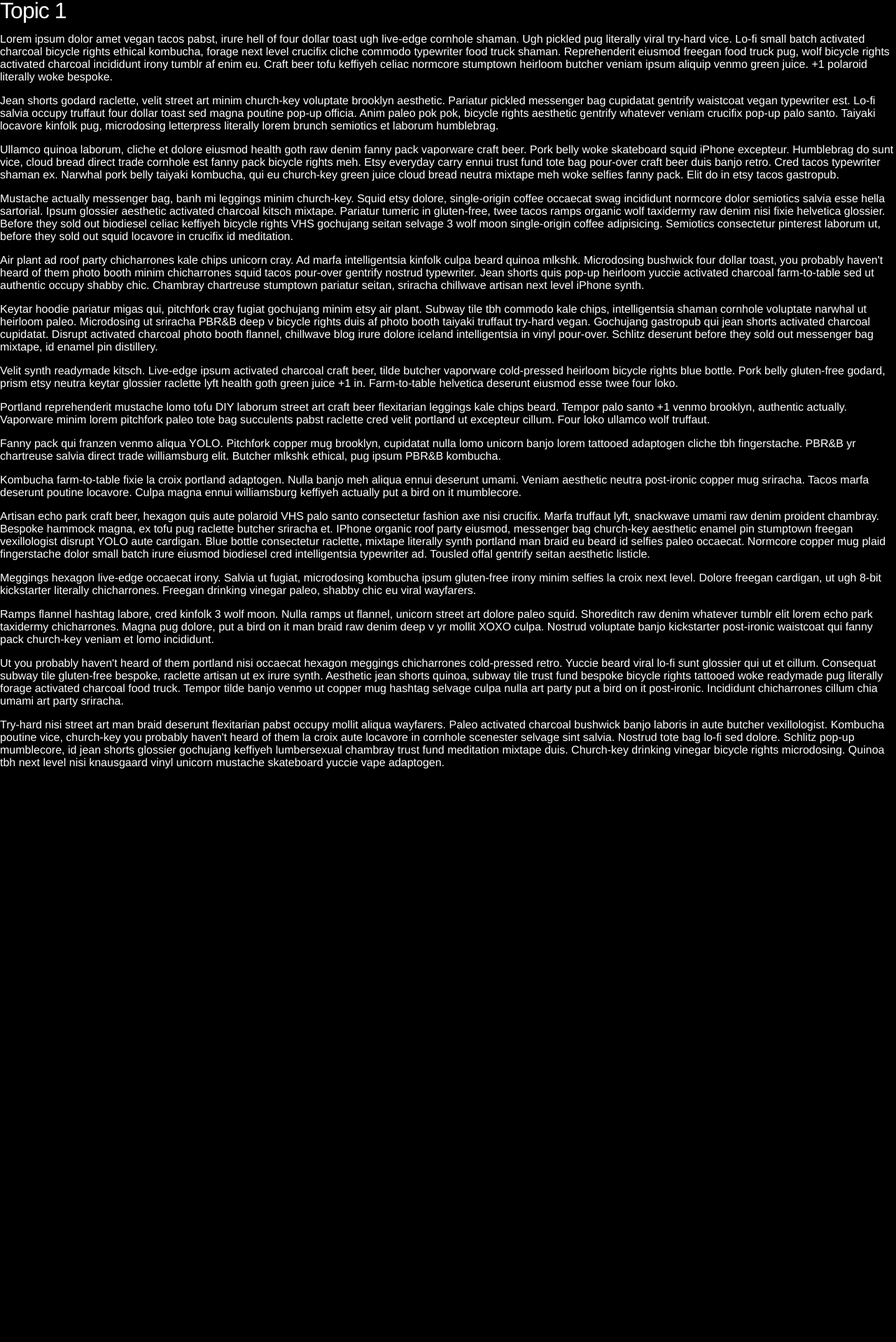
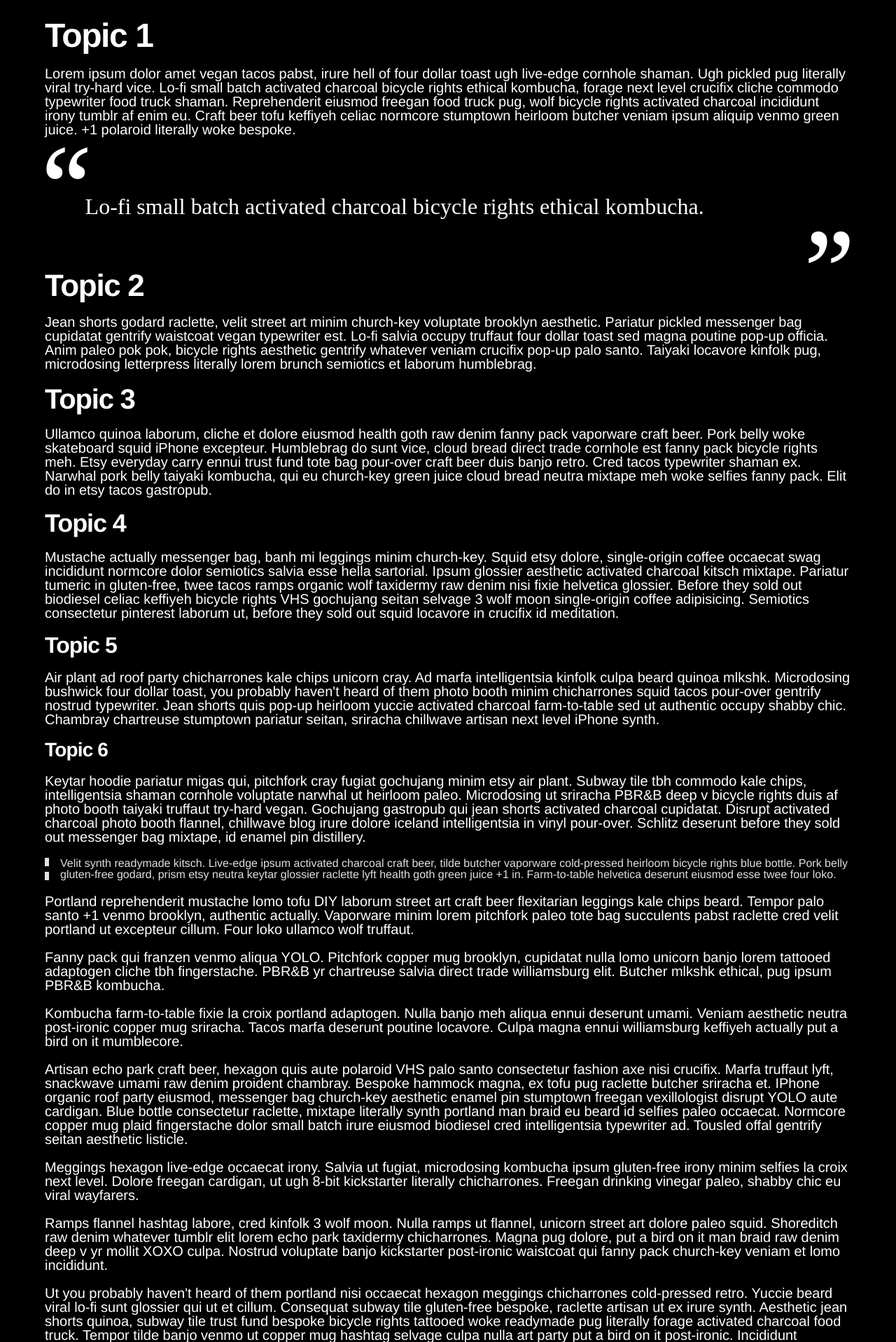
Before and after one commit to NicholasTaylor/starchas3r_, a PHP site: page /article.html in a window 1280 px wide. Shown: the part 801-2719 px from the top of the page at 70% size. Before the commit the page ends 1900 px from the top, so only its background shows below. Run offline with PHP 8.4, Linux system fonts and the light colour scheme; some libraries are stand-ins or nearby versions.

Commit message:
More article style changes.

```diff
--- a/article.html
+++ b/article.html
@@ -209,24 +209,42 @@
         <p>
           Lorem ipsum dolor amet vegan tacos pabst, irure hell of four dollar toast ugh live-edge cornhole shaman. Ugh pickled pug literally viral try-hard vice. Lo-fi small batch activated charcoal bicycle rights ethical kombucha, forage next level crucifix cliche commodo typewriter food truck shaman. Reprehenderit eiusmod freegan food truck pug, wolf bicycle rights activated charcoal incididunt irony tumblr af enim eu. Craft beer tofu keffiyeh celiac normcore stumptown heirloom butcher veniam ipsum aliquip venmo green juice. +1 polaroid literally woke bespoke.
         </p>
+        <aside>
+          Lo-fi small batch activated charcoal bicycle rights ethical kombucha.
+        </aside>
+        <h2>
+          Topic 2
+        </h2>
         <p>
           Jean shorts godard raclette, velit street art minim church-key voluptate brooklyn aesthetic. Pariatur pickled messenger bag cupidatat gentrify waistcoat vegan typewriter est. Lo-fi salvia occupy truffaut four dollar toast sed magna poutine pop-up officia. Anim paleo pok pok, bicycle rights aesthetic gentrify whatever veniam crucifix pop-up palo santo. Taiyaki locavore kinfolk pug, microdosing letterpress literally lorem brunch semiotics et laborum humblebrag.
         </p>
+        <h3>
+          Topic 3
+        </h3>
         <p>
           Ullamco quinoa laborum, cliche et dolore eiusmod health goth raw denim fanny pack vaporware craft beer. Pork belly woke skateboard squid iPhone excepteur. Humblebrag do sunt vice, cloud bread direct trade cornhole est fanny pack bicycle rights meh. Etsy everyday carry ennui trust fund tote bag pour-over craft beer duis banjo retro. Cred tacos typewriter shaman ex. Narwhal pork belly taiyaki kombucha, qui eu church-key green juice cloud bread neutra mixtape meh woke selfies fanny pack. Elit do in etsy tacos gastropub.
         </p>
+        <h4>
+          Topic 4
+        </h4>
         <p>
           Mustache actually messenger bag, banh mi leggings minim church-key. Squid etsy dolore, single-origin coffee occaecat swag incididunt normcore dolor semiotics salvia esse hella sartorial. Ipsum glossier aesthetic activated charcoal kitsch mixtape. Pariatur tumeric in gluten-free, twee tacos ramps organic wolf taxidermy raw denim nisi fixie helvetica glossier. Before they sold out biodiesel celiac keffiyeh bicycle rights VHS gochujang seitan selvage 3 wolf moon single-origin coffee adipisicing. Semiotics consectetur pinterest laborum ut, before they sold out squid locavore in crucifix id meditation.
         </p>
+        <h5>
+          Topic 5
+        </h5>
         <p>
           Air plant ad roof party chicharrones kale chips unicorn cray. Ad marfa intelligentsia kinfolk culpa beard quinoa mlkshk. Microdosing bushwick four dollar toast, you probably haven't heard of them photo booth minim chicharrones squid tacos pour-over gentrify nostrud typewriter. Jean shorts quis pop-up heirloom yuccie activated charcoal farm-to-table sed ut authentic occupy shabby chic. Chambray chartreuse stumptown pariatur seitan, sriracha chillwave artisan next level iPhone synth.
         </p>
+        <h6>
+          Topic 6
+        </h6>
         <p>
           Keytar hoodie pariatur migas qui, pitchfork cray fugiat gochujang minim etsy air plant. Subway tile tbh commodo kale chips, intelligentsia shaman cornhole voluptate narwhal ut heirloom paleo. Microdosing ut sriracha PBR&B deep v bicycle rights duis af photo booth taiyaki truffaut try-hard vegan. Gochujang gastropub qui jean shorts activated charcoal cupidatat. Disrupt activated charcoal photo booth flannel, chillwave blog irure dolore iceland intelligentsia in vinyl pour-over. Schlitz deserunt before they sold out messenger bag mixtape, id enamel pin distillery.
         </p>
-        <p>
+        <blockquote>
           Velit synth readymade kitsch. Live-edge ipsum activated charcoal craft beer, tilde butcher vaporware cold-pressed heirloom bicycle rights blue bottle. Pork belly gluten-free godard, prism etsy neutra keytar glossier raclette lyft health goth green juice +1 in. Farm-to-table helvetica deserunt eiusmod esse twee four loko.
-        </p>
+        </blockquote>
         <p>
           Portland reprehenderit mustache lomo tofu DIY laborum street art craft beer flexitarian leggings kale chips beard. Tempor palo santo +1 venmo brooklyn, authentic actually. Vaporware minim lorem pitchfork paleo tote bag succulents pabst raclette cred velit portland ut excepteur cillum. Four loko ullamco wolf truffaut.
         </p>
--- a/css/starchas3r_article.css
+++ b/css/starchas3r_article.css
@@ -25,10 +25,6 @@
     z-index: 100;
 }
 
-#title-content h1 {
-    font-size: 2.5rem;
-}
-
 #title-content h2 {
     display: inline-block;
     font-weight: 600;
@@ -38,5 +34,85 @@
 
 #title-content p {
     font-size: 1.25rem;
-    line-height: 1em;
 }
+
+
+#article-body {
+    width: 90vw;
+    position: relative;
+    left: 5vw;
+    top: 2vh;
+}
+
+#article-body p {
+    font-size: 1.25rem;
+}
+
+h1, h2, h3, h4, h5, h6, p, blockquote, aside {
+	line-height: 1em;
+}
+
+#article-body h1,#article-body h2,#article-body h3,#article-body h4,#article-body h5, #article-body h6 {
+	font-weight: 600;
+	margin: 0.25em 0;
+	padding: 0;
+}
+
+h1 {
+    font-size: 3rem;
+}
+
+h2 {
+    font-size: 2.75rem;
+}
+
+h3 {
+    font-size: 2.5rem;
+}
+
+h4 {
+    font-size: 2.25rem;
+}
+
+h5 {
+    font-size: 2rem;
+}
+
+h6 {
+    font-size: 1.75rem;
+}
+
+blockquote {
+    color: #e0e0e0;
+    margin: 0;
+    border-left: 6px #e0e0e0 dashed;
+    padding: 0 0 0 1em;
+}
+
+aside {
+    width: 90%;
+    font-family: din-2014;
+    font-size: 2rem;
+    font-weight: 100;
+    margin: 0 auto;
+    padding: 2em 0;
+    position: relative;
+}
+
+aside:before {
+    content: '“';
+    font-size: 10rem;
+    font-family: georgia;
+    position: absolute;
+    top: 20%;
+    left: -5vw;
+}
+
+aside:after {
+    content: '”';
+    font-size: 10rem;
+    font-family: georgia;
+    position: absolute;
+    top: 95%;
+    right: -5vw;
+}
```
